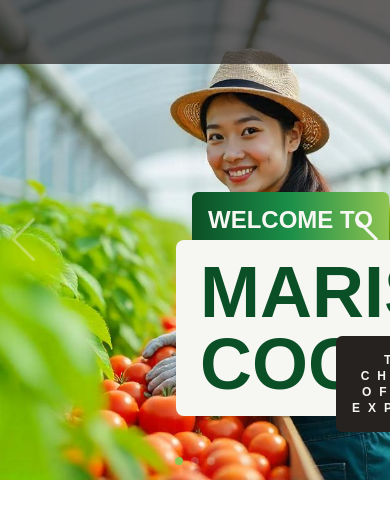
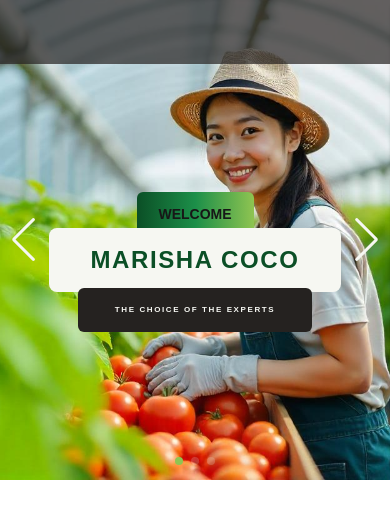
Before and after one commit to pramod-jay/marisha-fe, a Next.js app: page / in a window 390 px wide. Shown: the top 518 px of the page. Built offline with nearby package versions, Linux system fonts and the light colour scheme.

Commit message:
feat/carousel responsive

```diff
--- a/src/app/components/carousel/blackBox.tsx
+++ b/src/app/components/carousel/blackBox.tsx
@@ -3,7 +3,35 @@ interface BlackBoxProp {
 }
 export default function BlackBox({ content }: BlackBoxProp) {
   return (
-    <div className="opacity-0 absolute z-20 top-84 left-84 bg-black uppercase p-4 font-semibold text-white tracking-carousel text-xs text-center rounded-md animate-fadeIn animation-delay-600">
+    <div
+      className="
+      opacity-0
+      absolute z-20
+      bg-black
+      uppercase
+      p-4
+      font-semibold
+      text-white
+      text-center
+      rounded-md
+      animate-fadeIn
+      animation-delay-600
+
+      inset-x-16
+      m-auto
+      top-72
+      text-2xs
+      tracking-carouselSmall
+      max-w-[60%]
+
+      md:left-84
+      md:text-xs
+      md:tracking-carouselMedium
+      md:top-84
+      md:inset-x-auto
+      md:max-w-none
+      "
+    >
       {content}
     </div>
   );
--- a/src/app/components/carousel/carousel.tsx
+++ b/src/app/components/carousel/carousel.tsx
@@ -5,7 +5,7 @@ import { Swiper, SwiperSlide } from "swiper/react";
 import "swiper/css";
 import "swiper/css/navigation";
 import "swiper/css/pagination";
-import { Pagination, Navigation } from "swiper/modules";
+import { Pagination, Navigation, Autoplay } from "swiper/modules";
 import data from "../carousel/items.json";
 import Image from "next/image";
 import GradientBox from "./gradientBox";
@@ -17,12 +17,14 @@ export default function Carousel() {
 
   return (
     <Swiper
-      modules={[Navigation, Pagination]}
+      modules={[Navigation, Pagination, Autoplay]}
       navigation
+      speed={1000}
       pagination={{ clickable: true }}
-      spaceBetween={10}
+      spaceBetween={0}
       slidesPerView={1}
-      autoplay={{ delay: 3000, disableOnInteraction: false }}
+      autoplay={{ delay: 10000, disableOnInteraction: true }}
+      loop={true}
       className="w-full h-carousel"
       onSlideChange={(swiper) => setActiveIndex(swiper.activeIndex)}
     >
@@ -58,7 +60,7 @@ export default function Carousel() {
             ) : item.id === 2 ? (
               <>
                 <GradientBox
-                  content="slide 2 gradient"
+                  content="slide 2"
                   key={"gradient" + activeIndex}
                 />
                 <WhiteBox content="slide 2 white" key={"white" + activeIndex} />
@@ -70,7 +72,7 @@ export default function Carousel() {
             ) : (
               <>
                 <GradientBox
-                  content="slide 3 gradient"
+                  content="slide 3"
                   key={"gradient" + activeIndex}
                 />
                 <WhiteBox content="slide 3 white" key={"white" + activeIndex} />
--- a/src/app/components/carousel/gradientBox.tsx
+++ b/src/app/components/carousel/gradientBox.tsx
@@ -4,7 +4,37 @@ interface GradientBoxProp {
 
 export default function GradientBox({ content }: GradientBoxProp) {
   return (
-    <div className="opacity-0 absolute z-0 top-48 left-48 bg-gradient-to-r from-darkGreen via-lightGreen to-yellowGreen uppercase px-4 py-3 font-semibold text-white text-2xl rounded-md animate-fadeIn animation-delay-200">
+    <div
+      className="
+        opacity-0
+        absolute
+        z-0
+        bg-gradient-to-r
+        from-darkGreen
+        via-lightGreen
+        to-yellowGreen
+        uppercase
+        px-4
+        py-3
+        font-semibold
+        text-whie
+        rounded-md
+        animate-fadeIn
+        animation-delay-200
+
+        inset-x-28
+        m-auto
+        text-center
+        top-48
+        text-sm
+        max-w-[30%]
+
+        md:left-48
+        md:text-2xl
+        md:inset-x-auto
+        md:max-w-none
+        "
+    >
       {content}
     </div>
   );
--- a/src/app/components/carousel/whiteBox.tsx
+++ b/src/app/components/carousel/whiteBox.tsx
@@ -3,7 +3,39 @@ interface WhiteBoxProp {
 }
 export default function WhiteBox({ content }: WhiteBoxProp) {
   return (
-    <div className="opacity-0 absolute z-10 top-60 left-44 bg-white uppercase px-6 py-4 font-bold text-darkGreen text-7xl rounded-lg animate-fadeIn animation-delay-400">
+    <div
+      className="
+        opacity-0
+        absolute
+        z-10
+        bg-white
+        uppercase
+        px-6
+        py-4
+        text-darkGreen
+        rounded-lg
+        animate-fadeIn
+        animation-delay-400
+
+        text-2xl
+        inset-x-12
+        m-auto
+        my-1
+        text-center
+        font-extrabold
+        tracking-carouselSmall
+        top-56
+        max-w-[75%]
+
+        md:left-44
+        md:text-7xl
+        md:font-bold
+        md:top-60
+        md:inset-x-auto
+        md:my-auto
+        md:max-w-none
+    "
+    >
       {content}
     </div>
   );
--- a/tailwind.config.ts
+++ b/tailwind.config.ts
@@ -27,7 +27,8 @@ const config: Config = {
         '84': '21rem'
       },
       letterSpacing: {
-        carousel: '0.5rem'
+        carouselSmall: '0.1rem',
+        carouselMedium: '0.5rem'
       },
       keyframes: {
         fadeIn: {
@@ -36,8 +37,14 @@ const config: Config = {
         }
       },
       animation: {
-        fadeIn: 'fadeIn 1s ease-out forwards',
+        fadeIn: 'fadeIn 2s ease-out forwards',
       },
+      fontSize: {
+        '2xs': '0.5rem'
+      },
+      screens: {
+        md: '769px'
+      }
     },
   },
   plugins: [],
```
